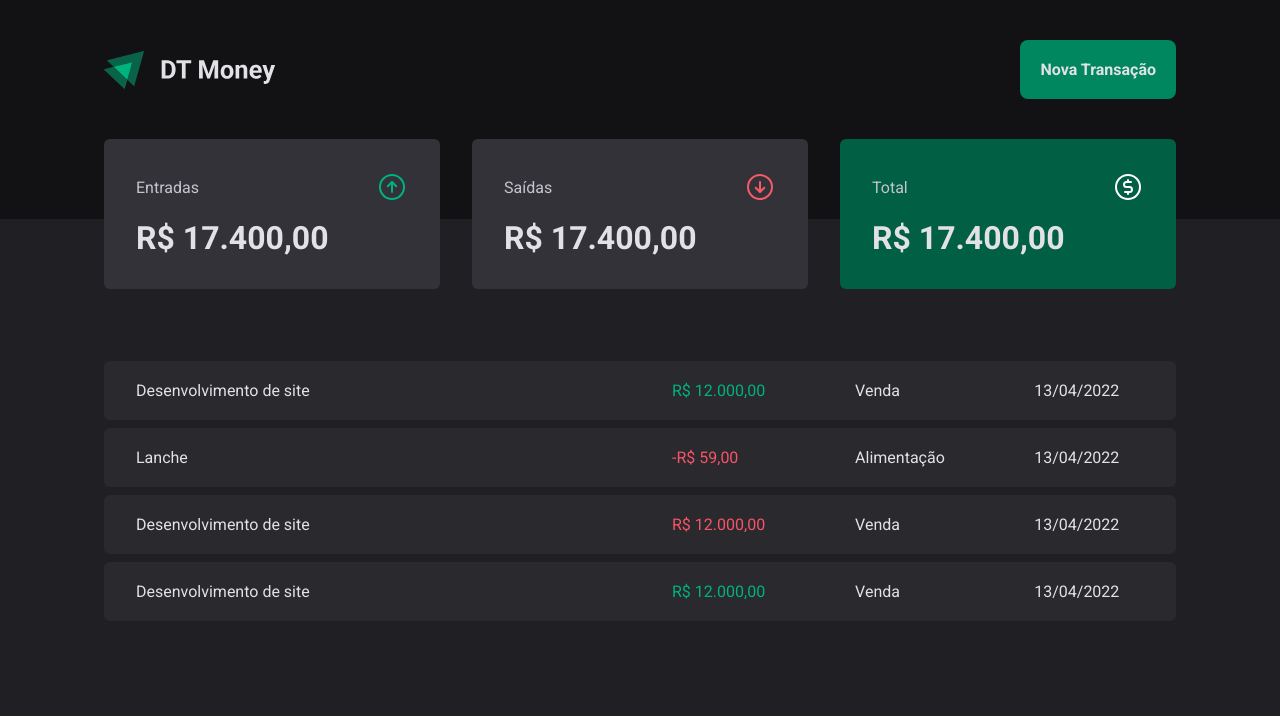
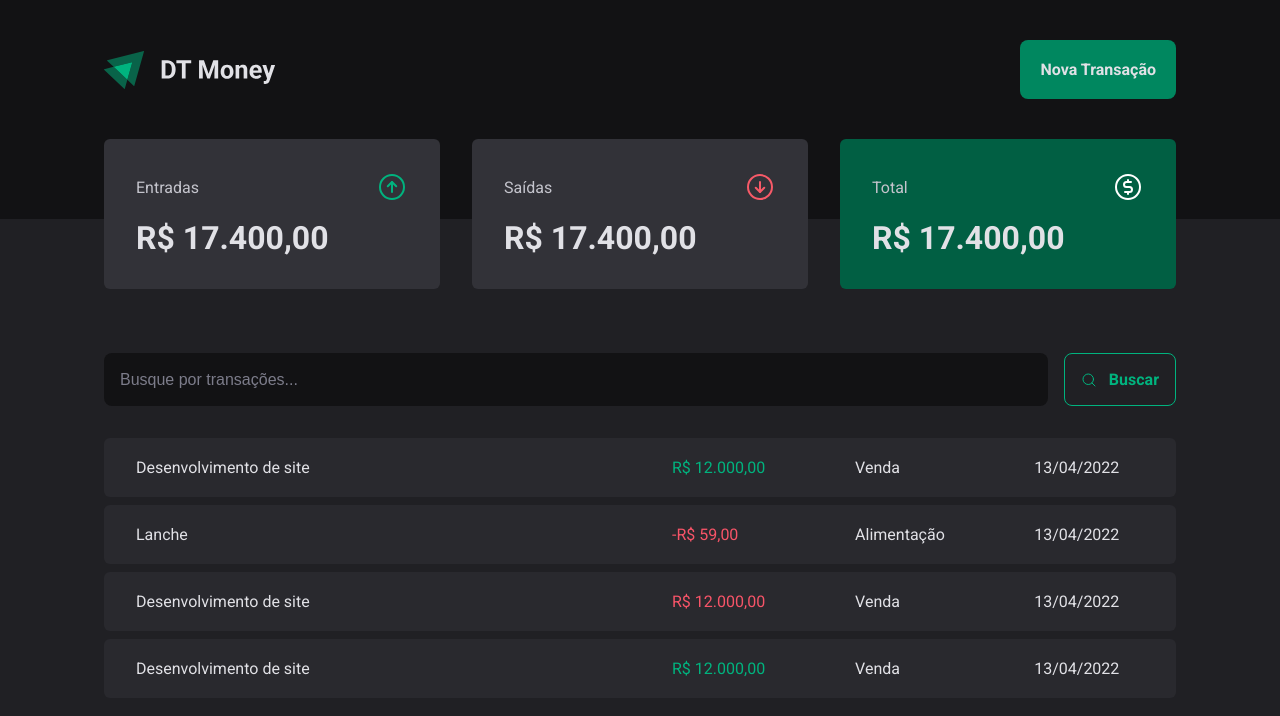
Before and after one commit to Emanuelvss13/DT-Money-ignite, a React (Vite) app: page / in a window 1280 px wide. Shown: the top 716 px of the page. Built offline with nearby package versions, Linux system fonts and the light colour scheme.

Commit message:
feat: search form in transactions page

```diff
--- /dev/null
+++ b/src/pages/Transaction/components/SearchForm/index.tsx
@@ -0,0 +1,15 @@
+import { MagnifyingGlass } from "phosphor-react";
+import { SearchFormContainer } from "./style";
+
+export function SearchForm() {
+  return (
+    <SearchFormContainer>
+      <input type="text" placeholder="Busque por transações..." />
+
+      <button type="submit">
+        <MagnifyingGlass/>
+        Buscar
+      </button>
+    </SearchFormContainer>
+  )
+}
--- /dev/null
+++ b/src/pages/Transaction/components/SearchForm/style.ts
@@ -0,0 +1,41 @@
+import styled from "styled-components";
+
+export const SearchFormContainer = styled.form`
+  display: flex;
+  gap: 1rem;
+
+  input {
+    flex: 1;
+    border-radius: 8px;
+    border: 0;
+    background-color: ${(props) => props.theme["gray-900"]};
+    color: ${(props) => props.theme["gray-300"]};
+    padding: 1rem;
+    font-size: 1rem;
+
+    &::placeholder {
+      color: ${(props) => props.theme["gray-500"]};
+    }
+  }
+
+  button {
+    display: flex;
+    align-items: center;
+    gap: 0.75rem;
+
+    border: 0;
+    padding: 1rem;
+    background: transparent;
+    border: 1px solid ${(props) => props.theme["green-300"]};
+    color: ${(props) => props.theme["green-300"]};
+    font-weight: bold;
+    border-radius: 8px;
+
+    &:hover {
+      background: ${(props) => props.theme["green-500"]};
+      border-color: ${(props) => props.theme["green-500"]};
+      color: #fff;
+      transition: background-color 0.2s, color 0.2s, border-color 0.2s;
+    }
+  }
+`;
--- a/src/pages/Transaction/index.tsx
+++ b/src/pages/Transaction/index.tsx
@@ -1,5 +1,6 @@
 import { Header } from "../../components/Header";
 import { Summary } from "../../components/Summary";
+import { SearchForm } from "./components/SearchForm";
 import { Pricehighlight, TransactionsContainer, TransactionsTable } from "./style";
 
 export function Transaction(){
@@ -9,6 +10,9 @@
       <Summary />
 
       <TransactionsContainer>
+
+        <SearchForm />
+
         <TransactionsTable>
           <tbody>
             <tr>
--- a/src/pages/Transaction/style.ts
+++ b/src/pages/Transaction/style.ts
@@ -11,7 +11,7 @@
   width: 100%;
   border-collapse: separate;
   border-spacing: 0 0.5rem;
-  /* margin-top: 1.5rem; */
+  margin-top: 1.5rem;
 
   td {
     padding: 1.25rem 2rem;
```
